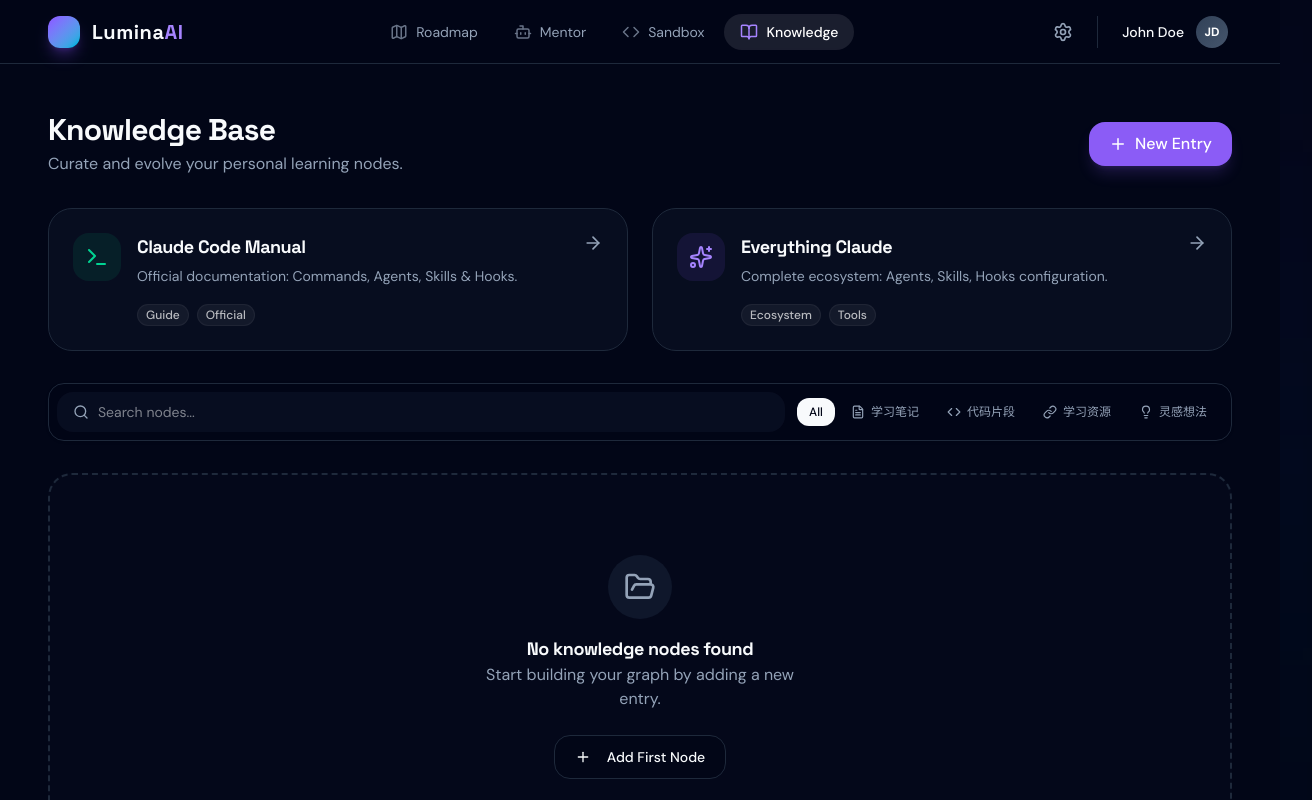
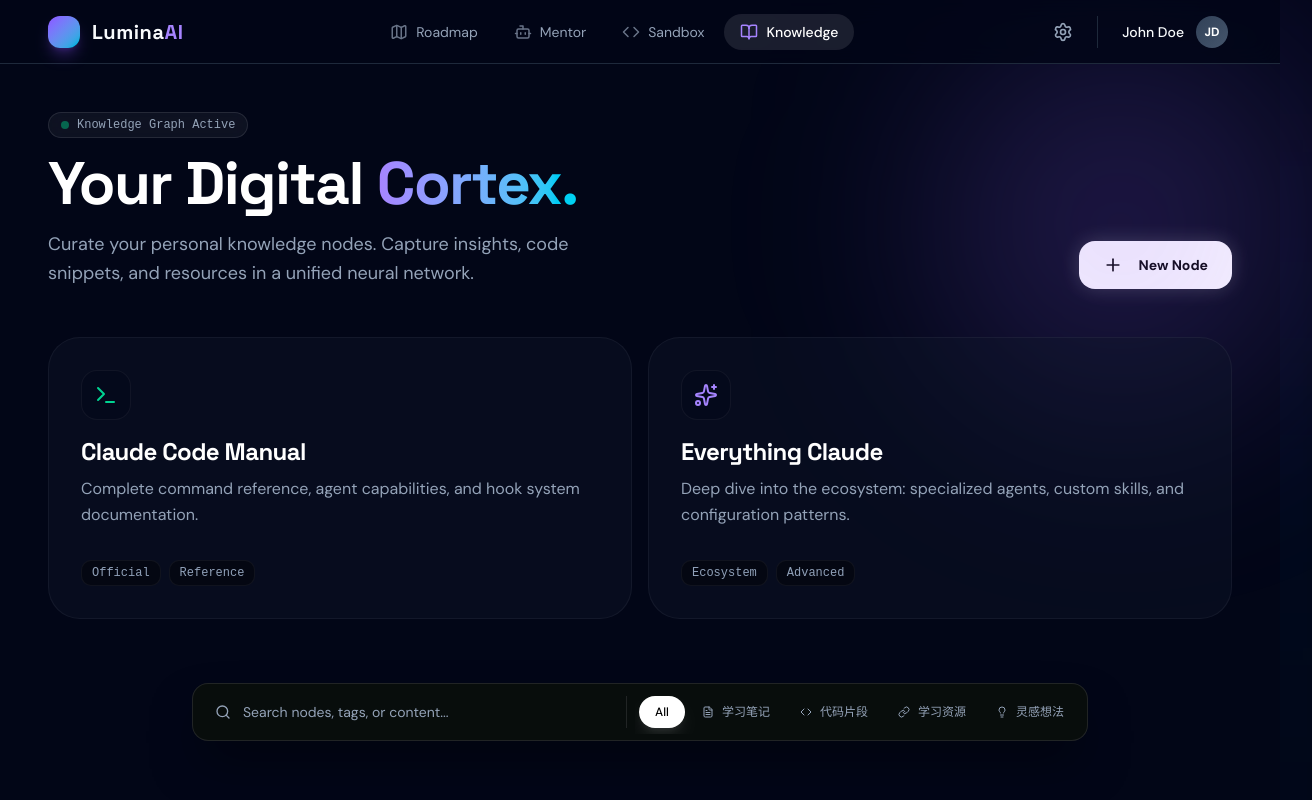
Before and after one commit to skingford/super-one, a SvelteKit app in the folder apps/learn/: page /knowledge in a window 1280 px wide. Shown: the top 800 px of the page, 1312 px wide, since content can reach past the window. Built offline with nearby package versions, Linux system fonts and the light colour scheme.

Commit message:
feat: Redesign knowledge base page with a new hero section, Bento-style featured resources, and a floating search/filter bar.

```diff
--- a/apps/learn/src/routes/knowledge/+page.svelte
+++ b/apps/learn/src/routes/knowledge/+page.svelte
@@ -17,34 +17,39 @@
     Link,
     Lightbulb,
     BookOpen,
-    ArrowLeft,
+    ArrowRight,
     Terminal,
     Sparkles,
     Filter,
-    FolderOpen
+    FolderOpen,
+    Cpu,
+    Zap,
+    LayoutGrid,
+    List
   } from "lucide-svelte";
+  import { fade, fly } from "svelte/transition";
 
-  // Featured resources
+  // Featured resources - Enhanced visual data
   const featuredResources = [
     {
       title: "Claude Code Manual",
-      description: "Official documentation: Commands, Agents, Skills & Hooks.",
+      description: "Complete command reference, agent capabilities, and hook system documentation.",
       href: "/knowledge/claude",
       icon: Terminal,
       color: "text-emerald-400",
-      bg: "bg-emerald-500/10",
-      border: "hover:border-emerald-500/50",
-      tags: ["Guide", "Official"],
+      gradient: "from-emerald-500/20 to-teal-500/5",
+      border: "group-hover:border-emerald-500/30",
+      tags: ["Official", "Reference"],
     },
     {
       title: "Everything Claude",
-      description: "Complete ecosystem: Agents, Skills, Hooks configuration.",
+      description: "Deep dive into the ecosystem: specialized agents, custom skills, and configuration patterns.",
       href: "/knowledge/everything-claude-code",
       icon: Sparkles,
       color: "text-violet-400",
-      bg: "bg-violet-500/10",
-      border: "hover:border-violet-500/50",
-      tags: ["Ecosystem", "Tools"],
+      gradient: "from-violet-500/20 to-fuchsia-500/5",
+      border: "group-hover:border-violet-500/30",
+      tags: ["Ecosystem", "Advanced"],
     },
   ];
 
@@ -60,6 +65,13 @@
     code: Code,
     resources: Link,
     ideas: Lightbulb,
+  };
+
+  const categoryColors: Record<string, string> = {
+    notes: "text-blue-400 bg-blue-500/10 border-blue-500/20",
+    code: "text-pink-400 bg-pink-500/10 border-pink-500/20",
+    resources: "text-emerald-400 bg-emerald-500/10 border-emerald-500/20",
+    ideas: "text-amber-400 bg-amber-500/10 border-amber-500/20",
   };
 
   async function handleAdd() {
@@ -94,172 +106,205 @@
   }
 </script>
 
-<div class="space-y-8 animate-fade-in">
-  <!-- Header Section -->
-  <div class="flex flex-col md:flex-row md:items-center justify-between gap-4">
-    <div>
-      <h1 class="text-3xl font-heading font-bold text-foreground">Knowledge Base</h1>
-      <p class="text-muted-foreground mt-1">Curate and evolve your personal learning nodes.</p>
+<div class="space-y-12 animate-fade-in pb-20">
+  <!-- Hero / Header Section -->
+  <div class="relative">
+      <div class="absolute -top-20 -right-20 w-96 h-96 bg-primary/20 rounded-full blur-[100px] pointer-events-none"></div>
+
+      <div class="flex flex-col lg:flex-row lg:items-end justify-between gap-8 mb-12">
+        <div class="space-y-4 max-w-2xl">
+          <div class="inline-flex items-center gap-2 px-3 py-1 rounded-full bg-white/5 border border-white/10 text-xs font-mono text-muted-foreground backdrop-blur-sm">
+             <span class="w-2 h-2 rounded-full bg-emerald-500 animate-pulse"></span>
+             Knowledge Graph Active
           </div>
-    <button
-      onclick={() => (showAddDialog = true)}
-      class="inline-flex items-center gap-2 px-5 py-2.5 rounded-xl bg-primary text-primary-foreground font-medium hover:bg-primary/90 transition-all shadow-lg shadow-primary/20 hover:scale-105"
-    >
-      <Plus size={18} />
-      <span>New Entry</span>
-    </button>
+          <h1 class="text-5xl md:text-6xl font-heading font-bold tracking-tight text-white">
+            Your Digital <span class="text-transparent bg-clip-text bg-gradient-to-r from-violet-400 to-cyan-400">Cortex.</span>
+          </h1>
+          <p class="text-lg text-muted-foreground leading-relaxed max-w-xl">
+            Curate your personal knowledge nodes. Capture insights, code snippets, and resources in a unified neural network.
+          </p>
         </div>
 
-  <!-- Featured Grid -->
+        <div class="flex gap-4">
+             <Button
+              onclick={() => (showAddDialog = true)}
+              class="h-12 px-6 rounded-xl bg-white text-black font-bold hover:bg-white/90 shadow-[0_0_20px_rgba(255,255,255,0.2)] transition-all hover:scale-105 active:scale-95"
+            >
+              <Plus class="w-5 h-5 mr-2" />
+              New Node
+            </Button>
+        </div>
+      </div>
+
+    <!-- Featured Resources (Bento Style) -->
     {#if featuredResources.length > 0}
-    <div class="grid md:grid-cols-2 gap-6">
+      <div class="grid md:grid-cols-2 gap-4 mb-16">
         {#each featuredResources as resource}
           {@const Icon = resource.icon}
           <a
             href={resource.href}
-          class="group relative p-6 rounded-3xl bg-slate-900/40 border border-border {resource.border} transition-all duration-300 hover:bg-slate-900/60 overflow-hidden"
+            class="group relative p-8 rounded-[2rem] bg-slate-900/40 border border-white/5 {resource.border} transition-all duration-500 hover:bg-slate-900/60 overflow-hidden"
           >
-          <!-- Hover Gradient -->
-          <div class="absolute inset-0 bg-gradient-to-br from-white/5 to-transparent opacity-0 group-hover:opacity-100 transition-opacity"></div>
+            <!-- Background Gradient -->
+            <div class={`absolute inset-0 bg-gradient-to-br ${resource.gradient} opacity-0 group-hover:opacity-100 transition-opacity duration-500`}></div>
 
-          <div class="relative flex items-start gap-4">
-            <div class="p-3 rounded-2xl {resource.bg}">
-              <Icon class="w-6 h-6 {resource.color}" />
+            <div class="relative z-10 flex flex-col h-full justify-between">
+              <div class="mb-8">
+                 <div class="flex items-center justify-between mb-4">
+                     <div class={`p-3 rounded-2xl bg-slate-950/50 border border-white/5 ${resource.color}`}>
+                        <Icon size={24} />
                      </div>
-            <div class="flex-1">
-              <h3 class="font-bold text-lg text-foreground group-hover:text-white transition-colors">
+                     <ArrowRight class={`w-5 h-5 ${resource.color} opacity-0 -translate-x-2 group-hover:opacity-100 group-hover:translate-x-0 transition-all duration-300`} />
+                 </div>
+
+                <h3 class="text-2xl font-bold text-white mb-2 group-hover:text-transparent group-hover:bg-clip-text group-hover:bg-gradient-to-r group-hover:from-white group-hover:to-white/70 transition-colors">
                   {resource.title}
                 </h3>
-              <p class="text-sm text-muted-foreground mt-1 leading-relaxed">{resource.description}</p>
-              <div class="flex gap-2 mt-4">
+                 <p class="text-muted-foreground leading-relaxed group-hover:text-slate-300 transition-colors">
+                    {resource.description}
+                 </p>
+              </div>
+
+              <div class="flex gap-2">
                  {#each resource.tags as tag}
-                  <span class="px-2 py-0.5 rounded-full text-xs font-medium bg-white/5 text-white/70 border border-white/5">{tag}</span>
+                    <span class="px-2.5 py-1 rounded-md text-xs font-mono bg-black/40 border border-white/5 text-slate-400 group-hover:border-white/10 transition-colors">{tag}</span>
                  {/each}
-              </div>
-            </div>
-            <div class="p-2 rounded-full hover:bg-white/10 text-muted-foreground group-hover:text-foreground transition-colors self-start -mr-2 -mt-2">
-                <ArrowLeft class="w-5 h-5 rotate-180" />
               </div>
             </div>
           </a>
         {/each}
       </div>
     {/if}
+  </div>
 
-  <!-- Search & Filter Toolkit -->
-  <div class="sticky top-20 z-30 p-2 rounded-2xl bg-background/80 backdrop-blur-xl border border-border shadow-sm flex flex-col md:flex-row gap-2">
-    <!-- Search -->
+  <!-- Search & Filter Bar (Floating Glass) -->
+  <div class="sticky top-8 z-30 mx-auto max-w-4xl">
+      <div class="p-1.5 rounded-2xl bg-[#0a0f0a]/80 backdrop-blur-xl border border-white/10 shadow-2xl shadow-black/50 flex flex-col sm:flex-row gap-2 transition-all duration-300 focus-within:border-primary/50 focus-within:ring-1 focus-within:ring-primary/20">
+        <!-- Main Search -->
         <div class="relative flex-1">
           <Search class="absolute left-4 top-1/2 -translate-y-1/2 w-4 h-4 text-muted-foreground" />
           <input
             type="search"
-        placeholder="Search nodes..."
+            placeholder="Search nodes, tags, or content..."
             bind:value={knowledgeStore.searchQuery}
-        class="w-full h-10 pl-10 pr-4 rounded-xl bg-slate-900/50 border border-transparent focus:bg-slate-900 focus:border-primary/30 text-sm transition-all focus:outline-none focus:ring-0"
+            class="w-full h-11 pl-11 pr-4 rounded-xl bg-transparent text-sm text-white placeholder:text-muted-foreground focus:outline-none focus:bg-white/5 transition-colors"
           />
         </div>
 
-    <!-- Filters -->
-    <div class="flex items-center gap-1 overflow-x-auto no-scrollbar px-1">
+        <div class="w-px h-8 bg-white/10 hidden sm:block self-center"></div>
+
+        <!-- Category Filters -->
+        <div class="flex items-center gap-1 overflow-x-auto no-scrollbar px-1 py-1 sm:py-0">
           <button
             onclick={() => (knowledgeStore.selectedCategory = null)}
             class={cn(
-          "px-3 py-1.5 rounded-lg text-xs font-medium transition-all whitespace-nowrap",
+              "px-4 py-2 rounded-xl text-xs font-medium transition-all whitespace-nowrap",
               !knowledgeStore.selectedCategory
-            ? "bg-foreground text-background"
-            : "text-muted-foreground hover:bg-white/5 hover:text-foreground"
+                ? "bg-white text-black shadow-lg shadow-white/10"
+                : "text-muted-foreground hover:text-white hover:bg-white/5"
             )}
           >
             All
           </button>
           {#each knowledgeStore.categories as cat}
-        {@const Icon = categoryIcons[cat.id] || FileText}
+             {@const Icon = categoryIcons[cat.id]}
             <button
               onclick={() => (knowledgeStore.selectedCategory = cat.id)}
               class={cn(
-            "flex items-center gap-1.5 px-3 py-1.5 rounded-lg text-xs font-medium transition-all whitespace-nowrap",
+                "flex items-center gap-2 px-3 py-2 rounded-xl text-xs font-medium transition-all whitespace-nowrap border",
                 knowledgeStore.selectedCategory === cat.id
-              ? "bg-white/10 text-white border border-white/10"
-              : "text-muted-foreground hover:bg-white/5 hover:text-foreground"
+                  ? "bg-slate-800 text-white border-slate-600 shadow-lg"
+                  : "border-transparent text-muted-foreground hover:text-white hover:bg-white/5"
               )}
             >
-          <Icon class="w-3.5 h-3.5" />
+              {#if Icon}
+                 <Icon size={12} />
+              {/if}
               {cat.name}
             </button>
           {/each}
         </div>
       </div>
+  </div>
 
-  <!-- Content Grid -->
+  <!-- Content Grid (Masonry effect using columns) -->
   {#if knowledgeStore.isLoading}
     <div class="grid grid-cols-1 md:grid-cols-2 lg:grid-cols-3 gap-6">
       {#each Array(6) as _}
-        <div class="h-48 rounded-3xl bg-slate-900/30 animate-pulse"></div>
+        <div class="h-64 rounded-3xl bg-white/5 animate-pulse border border-white/5"></div>
       {/each}
     </div>
   {:else if knowledgeStore.filteredItems.length === 0}
-    <div class="flex flex-col items-center justify-center py-20 text-center border-2 border-dashed border-border rounded-3xl bg-slate-900/20">
-      <div class="w-16 h-16 rounded-full bg-slate-900 flex items-center justify-center mb-4">
-        <FolderOpen class="w-8 h-8 text-muted-foreground" />
+    <div class="flex flex-col items-center justify-center py-32 text-center">
+      <div class="relative mb-6">
+          <div class="absolute inset-0 bg-primary/20 blur-xl rounded-full"></div>
+          <div class="relative z-10 w-20 h-20 rounded-3xl bg-slate-900 border border-white/10 flex items-center justify-center">
+            <FolderOpen class="w-10 h-10 text-muted-foreground" />
           </div>
-      <h3 class="text-lg font-bold">No knowledge nodes found</h3>
-      <p class="text-muted-foreground mb-6 max-w-xs mx-auto">Start building your graph by adding a new entry.</p>
-      <Button onclick={() => (showAddDialog = true)} variant="outline">
+      </div>
+      <h3 class="text-xl font-bold text-white mb-2">No nodes found</h3>
+      <p class="text-muted-foreground mb-8 max-w-sm mx-auto">Your knowledge graph is empty for this query. Plant a new seed.</p>
+      <Button onclick={() => (showAddDialog = true)} variant="outline" class="border-white/10 hover:bg-white/5">
         <Plus class="w-4 h-4 mr-2" />
-        Add First Node
+        Create Node
       </Button>
     </div>
   {:else}
-    <div class="columns-1 md:columns-2 lg:columns-3 gap-6 space-y-6">
+    <div class="columns-1 md:columns-2 lg:columns-3 gap-6 space-y-6 [column-fill:_balance]">
       {#each knowledgeStore.filteredItems as item (item.id)}
         {@const Icon = categoryIcons[item.category] || FileText}
+        {@const colors = categoryColors[item.category] || categoryColors.notes}
+
+        <div class="break-inside-avoid">
              <a
             href="/knowledge/{item.id}"
-          class="group block relative break-inside-avoid rounded-3xl bg-slate-900/40 border border-border hover:border-primary/30 transition-all duration-300 hover:shadow-lg hover:shadow-primary/5 hover:-translate-y-1"
+            class="group block relative rounded-3xl bg-[#0F1115] border border-white/5 hover:border-white/10 transition-all duration-300 hover:shadow-2xl hover:shadow-black/50 hover:-translate-y-1 overflow-hidden"
             >
                 <div class="p-6">
-            <!-- Header -->
-            <div class="flex items-start justify-between mb-4">
+                    <!-- Card Header -->
+                    <div class="flex items-start justify-between gap-4 mb-4">
                         <div class="flex items-center gap-3">
-                    <div class="p-2 rounded-xl bg-slate-800/50 text-muted-foreground group-hover:bg-primary/10 group-hover:text-primary transition-colors">
+                            <div class={cn("p-2.5 rounded-xl transition-colors", colors)}>
                                 <Icon class="w-4 h-4" />
                             </div>
-                     <div>
-                        <h3 class="font-bold text-foreground text-sm group-hover:text-primary transition-colors line-clamp-1">{item.title}</h3>
-                        <p class="text-[10px] text-muted-foreground font-mono mt-0.5">{formatRelativeTime(item.updatedAt)}</p>
+                            <div class="flex flex-col">
+                                <h3 class="font-bold text-slate-200 group-hover:text-white transition-colors">{item.title}</h3>
+                                <span class="text-[10px] font-mono text-slate-500 mt-0.5">{formatRelativeTime(item.updatedAt)}</span>
                             </div>
                         </div>
 
                         {#if item.isPinned}
-                    <Pin class="w-3.5 h-3.5 text-secondary shrink-0" />
+                             <div class="p-1.5 rounded-lg bg-orange-500/10 text-orange-400">
+                                <Pin size={12} strokeWidth={3} />
+                             </div>
                         {/if}
                     </div>
 
-            <!-- Content Preview -->
-            <p class="text-sm text-muted-foreground line-clamp-4 leading-relaxed mb-4 font-normal">
+                    <!-- Content Snippet -->
+                    <div class="relative">
+                         <p class="text-sm text-slate-400/80 leading-relaxed max-h-[160px] overflow-hidden group-hover:text-slate-300 transition-colors">
                             {item.content}
                          </p>
-
-            <!-- Footer -->
-            <div class="flex items-center justify-between pt-4 border-t border-border/50">
-                <div class="flex flex-wrap gap-1">
-                    {#each item.tags.slice(0, 2) as tag}
-                        <span class="px-2 py-0.5 rounded-md text-[10px] font-medium bg-slate-800 text-slate-400 border border-slate-700/50">{tag}</span>
-                    {/each}
-                     {#if item.tags.length > 2}
-                        <span class="px-2 py-0.5 rounded-md text-[10px] font-medium bg-slate-800 text-slate-500">+{item.tags.length - 2}</span>
-                    {/if}
+                         <div class="absolute bottom-0 left-0 right-0 h-12 bg-gradient-to-t from-[#0F1115] to-transparent"></div>
                     </div>
 
-                <div class="flex gap-1 opacity-0 group-hover:opacity-100 transition-opacity translate-x-2 group-hover:translate-x-0 duration-200">
+                    <!-- Footer / Actions -->
+                    <div class="flex items-center justify-between mt-6 pt-4 border-t border-white/5">
+                        <div class="flex flex-wrap gap-1.5">
+                            {#each item.tags.slice(0, 3) as tag}
+                                <span class="px-2 py-0.5 rounded text-[10px] font-medium bg-white/5 text-slate-400 group-hover:bg-white/10 transition-colors">#{tag}</span>
+                            {/each}
+                        </div>
+
+                         <div class="flex gap-1 opacity-0 group-hover:opacity-100 transition-all duration-200 translate-x-4 group-hover:translate-x-0">
                              <button
-                         class="p-1.5 rounded-lg hover:bg-background text-muted-foreground hover:text-foreground"
+                                 class="p-2 rounded-lg hover:bg-white/10 text-slate-500 hover:text-white transition-colors"
                                  onclick={(e) => handleTogglePin(e, item.id)}
                             >
-                        {#if item.isPinned}<PinOff size={14}/>{:else}<Pin size={14}/>{/if}
+                                <Pin size={14} />
                              </button>
                              <button
-                         class="p-1.5 rounded-lg hover:bg-background text-muted-foreground hover:text-destructive"
+                                 class="p-2 rounded-lg hover:bg-red-500/10 text-slate-500 hover:text-red-400 transition-colors"
                                  onclick={(e) => handleDelete(e, item.id)}
                             >
                                 <Trash2 size={14} />
@@ -268,62 +313,66 @@
                     </div>
                 </div>
             </a>
+        </div>
       {/each}
     </div>
   {/if}
 </div>
 
 <!-- Add Dialog (Using existing Dialog component) -->
-<Dialog bind:open={showAddDialog} title="New Knowledge Node" description="Add to your personal graph.">
-  <form onsubmit={(e) => { e.preventDefault(); handleAdd(); }} class="space-y-4">
-    <div class="space-y-1.5">
-      <label for="title" class="text-xs font-semibold uppercase tracking-wider text-muted-foreground">Title</label>
-      <Input id="title" bind:value={newTitle} placeholder="e.g. React Patterns" required />
+<Dialog bind:open={showAddDialog} title="New Knowledge Node" description="Capture a new idea or resource.">
+  <form onsubmit={(e) => { e.preventDefault(); handleAdd(); }} class="space-y-6 py-2">
+    <div class="space-y-2">
+      <label for="title" class="text-xs font-bold uppercase tracking-wider text-muted-foreground ml-1">Title</label>
+      <Input id="title" bind:value={newTitle} placeholder="e.g. Advanced Rust Lifetimes" required class="bg-slate-950/50 border-white/10 focus:border-primary/50" />
     </div>
 
-    <fieldset class="space-y-1.5">
-      <legend class="text-xs font-semibold uppercase tracking-wider text-muted-foreground">Category</legend>
-      <div class="grid grid-cols-4 gap-2">
+    <div class="space-y-2">
+      <label class="text-xs font-bold uppercase tracking-wider text-muted-foreground ml-1">Category</label>
+      <div class="grid grid-cols-4 gap-3">
         {#each knowledgeStore.categories as cat}
           {@const Icon = categoryIcons[cat.id] || FileText}
           <button
             type="button"
             class={cn(
-              "flex flex-col items-center gap-2 p-3 rounded-xl border transition-all text-xs font-medium",
+              "flex flex-col items-center gap-2 p-3 rounded-2xl border transition-all duration-300",
               newCategory === cat.id
-                ? "border-primary bg-primary/10 text-primary"
-                : "border-border bg-slate-900/50 text-muted-foreground hover:bg-slate-900 hover:border-slate-700"
+                ? "border-primary bg-primary/10 text-primary shadow-[0_0_15px_rgba(var(--primary),0.3)]"
+                : "border-white/5 bg-white/5 text-muted-foreground hover:bg-white/10 hover:text-white"
             )}
             onclick={() => (newCategory = cat.id)}
           >
-            <Icon class="w-4 h-4" />
-            <span>{cat.name}</span>
+            <Icon size={20} />
+            <span class="text-xs font-medium mt-1">{cat.name}</span>
           </button>
         {/each}
       </div>
-    </fieldset>
+    </div>
 
-    <div class="space-y-1.5">
-      <label for="content" class="text-xs font-semibold uppercase tracking-wider text-muted-foreground">Content</label>
+    <div class="space-y-2">
+      <label for="content" class="text-xs font-bold uppercase tracking-wider text-muted-foreground ml-1">Content</label>
       <Textarea
         id="content"
         bind:value={newContent}
-        placeholder="Markdown supported..."
-        rows={6}
+        placeholder="Markdown content supported..."
+        rows={8}
         required
+        class="bg-slate-950/50 border-white/10 focus:border-primary/50 resize-none font-mono text-sm leading-relaxed"
       />
     </div>
 
-    <div class="space-y-1.5">
-      <label for="tags" class="text-xs font-semibold uppercase tracking-wider text-muted-foreground">Tags</label>
-      <Input id="tags" bind:value={newTags} placeholder="comma, separated" />
+    <div class="space-y-2">
+      <label for="tags" class="text-xs font-bold uppercase tracking-wider text-muted-foreground ml-1">Tags</label>
+      <Input id="tags" bind:value={newTags} placeholder="comma, separated, tags" class="bg-slate-950/50 border-white/10 focus:border-primary/50" />
     </div>
   </form>
 
   {#snippet footer()}
-    <Button variant="ghost" onclick={() => (showAddDialog = false)}>Cancel</Button>
-    <Button onclick={handleAdd} disabled={!newTitle.trim() || !newContent.trim()}>
+    <div class="flex justify-end gap-3 pt-2">
+         <Button variant="ghost" onclick={() => (showAddDialog = false)} class="hover:bg-white/5">Cancel</Button>
+        <Button onclick={handleAdd} disabled={!newTitle.trim() || !newContent.trim()} class="bg-white text-black hover:bg-white/90 font-bold">
         Create Node
         </Button>
+    </div>
   {/snippet}
 </Dialog>
```
Also changed, not shown: apps/learn/src/routes/knowledge/claude/+page.svelte (+33 -19 lines). Lines whose indentation alone changed are shown as unchanged.
